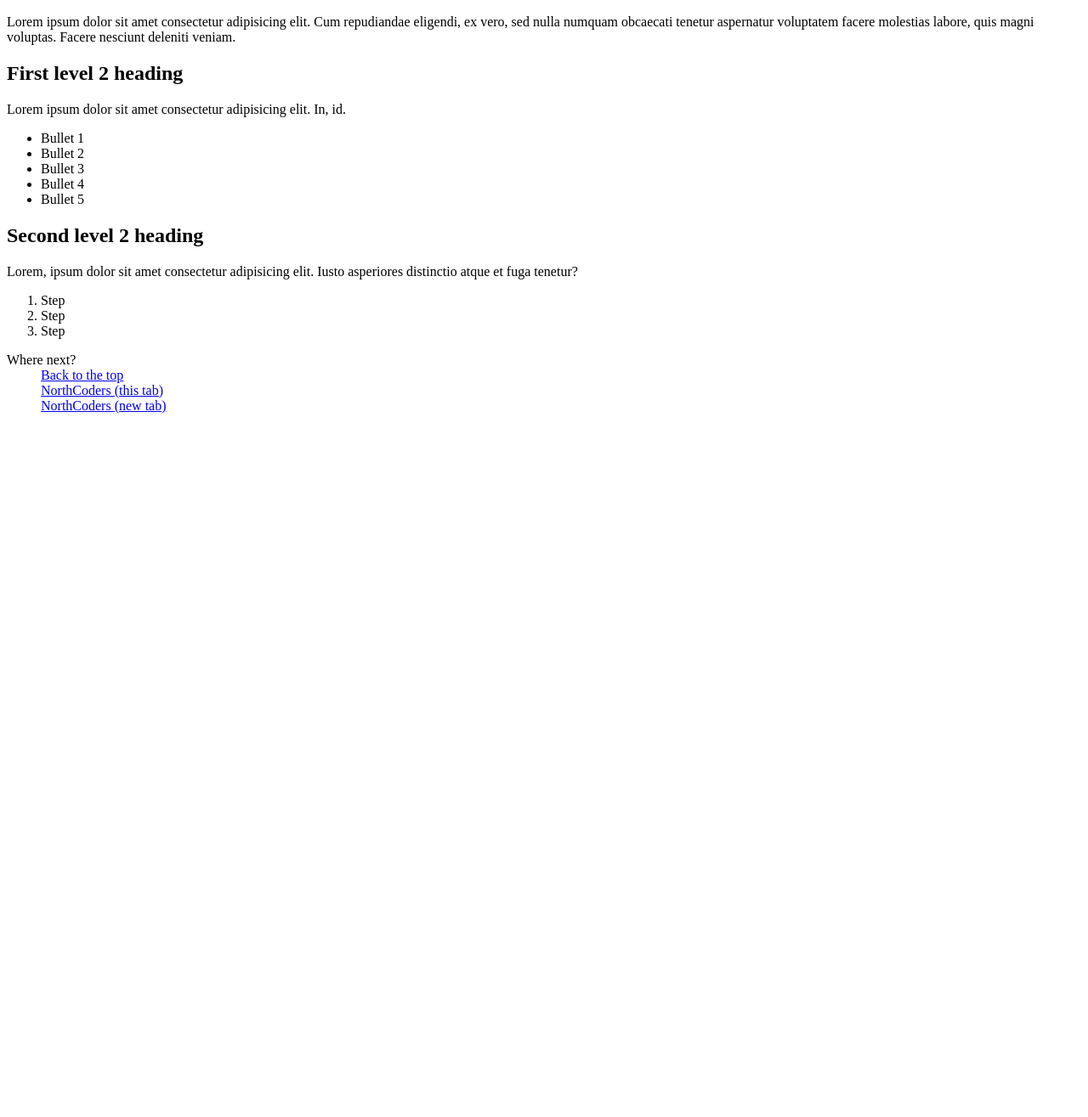
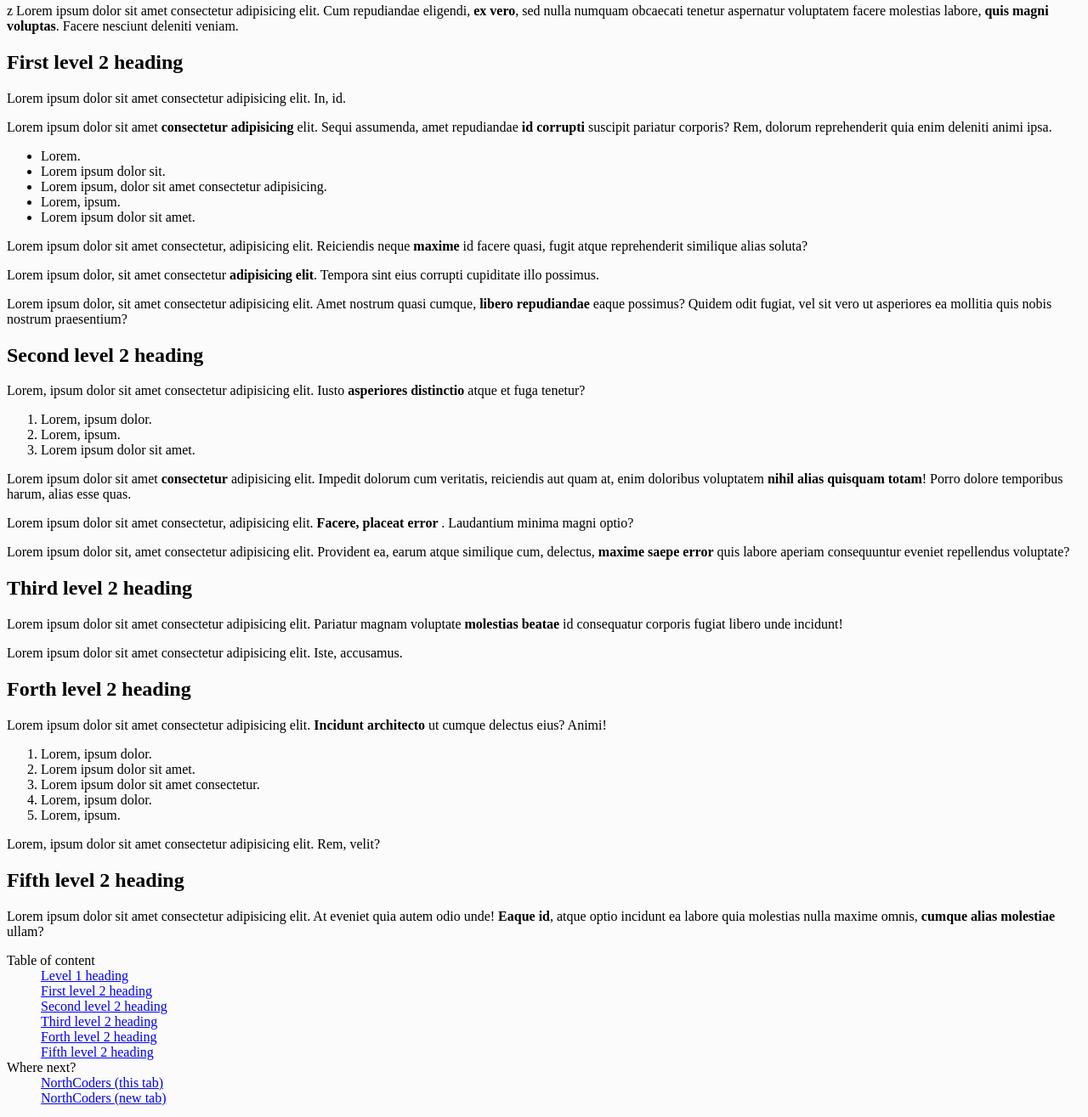
Before and after one commit to digital-cowboy-91/intro-html, a plain HTML site: page index.html in a window 1280 px wide. Shown: the part 383-1698 px from the top of the page at 85% size. Before the commit the page ends 886 px from the top, so only its background shows below. Drawn offline with Linux system fonts and the light colour scheme.

Commit message:
expand html structure

```diff
--- a/index.html
+++ b/index.html
@@ -4,50 +4,122 @@
     <meta charset="UTF-8" />
     <meta name="viewport" content="width=device-width, initial-scale=1.0" />
     <title>Document</title>
+    <link rel="stylesheet" href="styles.css" />
   </head>
   <body>
-    <header />
+    <header></header>
     <main>
+      <article class="card">
         <header>
           <h1 id="level-1-heading">Level 1 heading</h1>
-      </header>
-      <div class="content">
           <img
             src="https://www.stepex.co/wp-content/uploads/2022/04/stepex-northcoders-1.jpg"
             alt="NorthCoders logo used to demonstrate usage of html image tag"
           />
+        </header>
         <p>
-          Lorem ipsum dolor sit amet consectetur adipisicing elit. Cum
-          repudiandae eligendi, ex vero, sed nulla numquam obcaecati tenetur
-          aspernatur voluptatem facere molestias labore, quis magni voluptas.
-          Facere nesciunt deleniti veniam.
+          z Lorem ipsum dolor sit amet consectetur adipisicing elit. Cum
+          repudiandae eligendi, <b>ex vero</b>, sed nulla numquam obcaecati
+          tenetur aspernatur voluptatem facere molestias labore,
+          <b>quis magni voluptas</b>. Facere nesciunt deleniti veniam.
         </p>
-        <h2>First level 2 heading</h2>
+        <h2 id="first-level-2-heading">First level 2 heading</h2>
         <p>Lorem ipsum dolor sit amet consectetur adipisicing elit. In, id.</p>
+        <p>
+          Lorem ipsum dolor sit amet <b>consectetur adipisicing</b> elit. Sequi
+          assumenda, amet repudiandae <b>id corrupti</b> suscipit pariatur
+          corporis? Rem, dolorum reprehenderit quia enim deleniti animi ipsa.
+        </p>
         <ul>
-          <li>Bullet 1</li>
-          <li>Bullet 2</li>
-          <li>Bullet 3</li>
-          <li>Bullet 4</li>
-          <li>Bullet 5</li>
+          <li>Lorem.</li>
+          <li>Lorem ipsum dolor sit.</li>
+          <li>Lorem ipsum, dolor sit amet consectetur adipisicing.</li>
+          <li>Lorem, ipsum.</li>
+          <li>Lorem ipsum dolor sit amet.</li>
         </ul>
-        <h2>Second level 2 heading</h2>
+        <p>
+          Lorem ipsum dolor sit amet consectetur, adipisicing elit. Reiciendis
+          neque <b>maxime</b> id facere quasi, fugit atque reprehenderit
+          similique alias soluta?
+        </p>
+        <p>
+          Lorem ipsum dolor, sit amet consectetur <b>adipisicing elit</b>.
+          Tempora sint eius corrupti cupiditate illo possimus.
+        </p>
+        <p>
+          Lorem ipsum dolor, sit amet consectetur adipisicing elit. Amet nostrum
+          quasi cumque, <b>libero repudiandae</b> eaque possimus? Quidem odit
+          fugiat, vel sit vero ut asperiores ea mollitia quis nobis nostrum
+          praesentium?
+        </p>
+        <h2 id="second-level-2-heading">Second level 2 heading</h2>
         <p>
           Lorem, ipsum dolor sit amet consectetur adipisicing elit. Iusto
-          asperiores distinctio atque et fuga tenetur?
+          <b>asperiores distinctio</b> atque et fuga tenetur?
         </p>
         <ol>
-          <li>Step</li>
-          <li>Step</li>
-          <li>Step</li>
+          <li>Lorem, ipsum dolor.</li>
+          <li>Lorem, ipsum.</li>
+          <li>Lorem ipsum dolor sit amet.</li>
         </ol>
-      </div>
-      <footer>
-        <dl>
+        <p>
+          Lorem ipsum dolor sit amet <b>consectetur</b> adipisicing elit.
+          Impedit dolorum cum veritatis, reiciendis aut quam at, enim doloribus
+          voluptatem <b>nihil alias quisquam totam</b>! Porro dolore temporibus
+          harum, alias esse quas.
+        </p>
+        <p>
+          Lorem ipsum dolor sit amet consectetur, adipisicing elit.
+          <b> Facere, placeat error </b>. Laudantium minima magni optio?
+        </p>
+        <p>
+          Lorem ipsum dolor sit, amet consectetur adipisicing elit. Provident
+          ea, earum atque similique cum, delectus,
+          <b>maxime saepe error</b> quis labore aperiam consequuntur eveniet
+          repellendus voluptate?
+        </p>
+        <h2 id="third-level-2-heading">Third level 2 heading</h2>
+        <p>
+          Lorem ipsum dolor sit amet consectetur adipisicing elit. Pariatur
+          magnam voluptate <b>molestias beatae</b> id consequatur corporis
+          fugiat libero unde incidunt!
+        </p>
+        <p>
+          Lorem ipsum dolor sit amet consectetur adipisicing elit. Iste,
+          accusamus.
+        </p>
+        <h2 id="forth-level-2-heading">Forth level 2 heading</h2>
+        <p>
+          Lorem ipsum dolor sit amet consectetur adipisicing elit.
+          <b> Incidunt architecto </b> ut cumque delectus eius? Animi!
+        </p>
+        <ol>
+          <li>Lorem, ipsum dolor.</li>
+          <li>Lorem ipsum dolor sit amet.</li>
+          <li>Lorem ipsum dolor sit amet consectetur.</li>
+          <li>Lorem, ipsum dolor.</li>
+          <li>Lorem, ipsum.</li>
+        </ol>
+        <p>
+          Lorem, ipsum dolor sit amet consectetur adipisicing elit. Rem, velit?
+        </p>
+        <h2 id="fifth-level-2-heading">Fifth level 2 heading</h2>
+        <p>
+          Lorem ipsum dolor sit amet consectetur adipisicing elit. At eveniet
+          quia autem odio unde! <b>Eaque id</b>, atque optio incidunt ea labore
+          quia molestias nulla maxime omnis,
+          <b>cumque alias molestiae</b> ullam?
+        </p>
+      </article>
+      <dl class="card toc">
+        <dt>Table of content</dt>
+        <dd><a href="#level-1-heading">Level 1 heading</a></dd>
+        <dd><a href="#first-level-2-heading">First level 2 heading</a></dd>
+        <dd><a href="#second-level-2-heading">Second level 2 heading</a></dd>
+        <dd><a href="#third-level-2-heading">Third level 2 heading</a></dd>
+        <dd><a href="#forth-level-2-heading">Forth level 2 heading</a></dd>
+        <dd><a href="#fifth-level-2-heading">Fifth level 2 heading</a></dd>
         <dt>Where next?</dt>
-          <dd>
-            <a href="#level-1-heading">Back to the top</a>
-          </dd>
         <dd>
           <a href="https://northcoders.com/">NorthCoders (this tab)</a>
         </dd>
@@ -57,8 +129,7 @@
           >
         </dd>
       </dl>
-      </footer>
     </main>
-    <footer />
+    <footer></footer>
   </body>
 </html>
```
Lines whose indentation alone changed are shown as unchanged.
